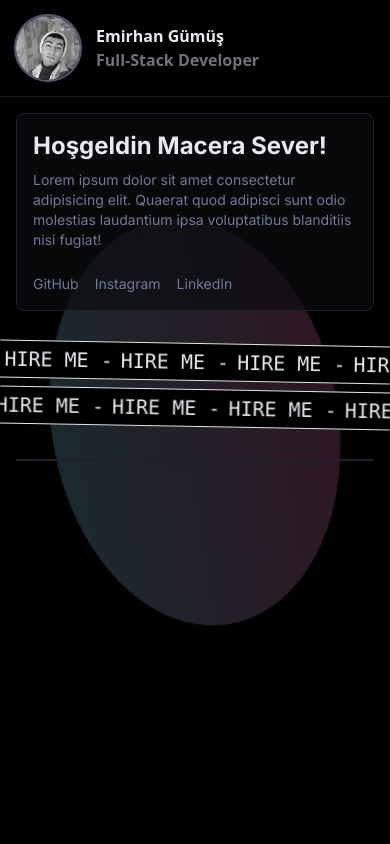
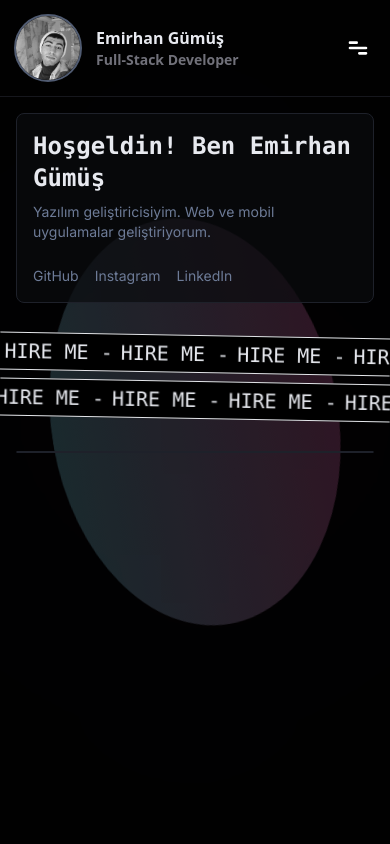
Before and after one commit to emirhangumus/emirhangumus.com, a Next.js app: page / in a window 390 px wide. Shown: the top 844 px of the page. Built offline with nearby package versions, Linux system fonts and the light colour scheme.

Commit message:
Some changes that i dont remember

```diff
--- a/src/components/Footer.tsx
+++ b/src/components/Footer.tsx
@@ -1,7 +1,4 @@
-import { useEffect, useState } from "react";
-import ReactHTMLParser from "react-html-parser";
-
-const quotesArr = [
+const quotes = [
     "Hayatta başarılı olmanın sırrı, kendini sevmek ve inanmaktır.",
     "Gerçek mutluluk, başka insanlara hizmet etmekten gelir.",
     "Bir adım atmak, bin düşünmekten iyidir.",
@@ -29,6 +26,8 @@ const quotesArr = [
     "İnsanların hayatında bir kez bile olsa, gerçek bir aşkı yaşaması gerekir. Aşk, her şeyin üstesinden gelebilir ve herkesi değiştirebilir.",
     "Gerçek aşk, sadece kalbin değil, ruhun da birleşmesidir.",
     "Aşk, insanı değiştiren en güçlü duygudur. Sevdiğimiz insan için yapabileceklerimizin sınırı yoktur.",
+    "'Bekle' dedi gitti. Ben beklemedim, o da gelmedi.",
+    "Özledim seni Müzeyyen'im",
 ];
 
 /**
@@ -45,20 +44,11 @@ const quotesArr = [
  */
 
 export default function Footer() {
-
-    // calculate the extra quote show probability as percentage
-    let probability = 100 - Math.floor((quotesArr.length / (quotesArr.length + 1)) * 100);
-
-    let extra = "🦄 Özledim seni Müzeyyen'im 🦄 <br> (Bu mesajı görme olasılığın %" + probability + " ve sen bu mesajı gördün. Tebrik ederim.)";
-    let quotes = [...quotesArr, extra];
-
-    const currentQuote = quotes[Math.floor(Math.random() * quotes.length)];
-
     return (
         <footer className="bg-cinder-950 bg-opacity-10 mt-4 border-t border-cinder-800">
             <div className="max-w-7xl mx-auto py-8 px-4 overflow-hidden sm:px-6 lg:px-8">
                 <p className="text-center text-sm text-cinder-500">
-                    {ReactHTMLParser(currentQuote)}
+                    {quotes[Math.floor(Math.random() * quotes.length)]}
                 </p>
             </div>
         </footer >
--- a/src/components/FrontPageBanner.tsx
+++ b/src/components/FrontPageBanner.tsx
@@ -1,18 +1,58 @@
 import Link from "next/link";
 import Container from "./shared/Container";
 import DecoratedBox from "./shared/DecoratedBox";
+import { useEffect, useRef, useState } from "react";
 
 export default function FrontPageBanner() {
+
+    const letters = "ABCDEFGHIJKLMNOPQRSTUVWXYZabcdefghıjklmnopqrstuvwxyz";
+
+    const correctName = "Emirhan Gümüş";
+
+    let nameRef = useRef<HTMLSpanElement>(null);
+    const [name, setName] = useState<string>("");
+
+    useEffect(() => {
+        let i = 0;
+        let max = correctName.length;
+        let r = ""
+        let currentStepString = "";
+        let interval = setInterval(() => {
+            if (nameRef.current?.innerText === correctName) {
+                clearInterval(interval);
+                return;
+            }
+
+            // r is the random string long as max
+            r = Array.from({ length: max }).map((_, i) => letters[Math.floor(Math.random() * letters.length)]).join("");
+
+            // overwrite corrent name to r with index
+            currentStepString = correctName.slice(0, i) + r.slice(i);
+
+            // set the name to currentStepString
+            setName(currentStepString);
+
+            i++;
+
+            // if the name is equal to the correct name, clear the interval
+            if (nameRef.current?.innerText === correctName) {
+                clearInterval(interval);
+            }
+
+        }, 150);
+        return () => clearInterval(interval);
+    }, [])
+
     return (
         <>
             <Container>
                 <DecoratedBox className="flex flex-col gap-6 py-4">
                     <div className="flex flex-col gap-2">
-                        <h2 className="text-2xl font-bold">
-                            Hoşgeldin Macera Sever!
+                        <h2 className="text-2xl font-bold font-mono">
+                            Hoşgeldin! Ben <span ref={nameRef}>{name}</span>
                         </h2>
                         <p className="text-cinder-400 text-sm">
-                            Lorem ipsum dolor sit amet consectetur adipisicing elit. Quaerat quod adipisci sunt odio molestias laudantium ipsa voluptatibus blanditiis nisi fugiat!
+                            Yazılım geliştiricisiyim. Web ve mobil uygulamalar geliştiriyorum.
                         </p>
                     </div>
                     <div className="flex gap-4 text-sm">
@@ -27,7 +67,7 @@ export default function FrontPageBanner() {
                         </Link>
                     </div>
                 </DecoratedBox>
-            </Container>
+            </Container >
         </>
     )
 }
--- a/src/components/Header.tsx
+++ b/src/components/Header.tsx
@@ -3,10 +3,14 @@ import Link from "next/link";
 import Image from "next/image";
 import { useEffect, useState } from "react";
 import { useRouter } from 'next/router';
+import Menu from "./svg/Menu";
+import FadeIn from "./animations/FadeIn";
+import Close from "./svg/Close";
 
 export default function Header() {
     // get current path
     const [path, setPath] = useState<string>("/");
+    const [menuOpen, setMenuOpen] = useState<boolean>(false);
     const router = useRouter();
 
     useEffect(() => {
@@ -17,6 +21,7 @@ export default function Header() {
         const handleRouteChange = (url: string) => {
             // do something when the route changes
             setPath(url);
+            setMenuOpen(false);
         }
 
         router.events.on('routeChangeComplete', handleRouteChange);
@@ -50,6 +55,14 @@ export default function Header() {
     ];
 
     return (
+        <>
+            {menuOpen && (
+                <style jsx global>{`
+                    html, body {
+                        overflow: hidden;
+                    }
+                `}</style>
+            )}
             <header className="border-b border-cinder-900 mb-4 relative z-10">
                 <Container>
                     <div className="flex justify-between py-4 items-center">
@@ -61,7 +74,7 @@ export default function Header() {
                                 <div>
                                     <div className="flex flex-col">
                                         <h1 className="lg:text-2xl text-base font-bold">Emirhan Gümüş</h1>
-                                    <p className="lg:text-2xl text-base text-zinc-500 group-hover:text-transparent group-hover:bg-gradient-to-r group-hover:bg-clip-text group-hover:from-pink-700 group-hover:to-blue-700">Full-Stack Developer</p>
+                                        <p className="lg:text-2xl text-sm text-zinc-500 group-hover:text-transparent group-hover:bg-gradient-to-r group-hover:bg-clip-text group-hover:from-pink-700 group-hover:to-blue-700">Full-Stack Developer</p>
                                     </div>
                                 </div>
                             </div>
@@ -77,8 +90,36 @@ export default function Header() {
                                 ))}
                             </ul>
                         </div>
+                        <div className="lg:hidden block">
+                            <button className="flex items-center justify-center" aria-label="Menü" onClick={() => setMenuOpen(!menuOpen)}>
+                                <Menu className="[&_*]:fill-white" height="32px" width="32px" />
+                            </button>
+                        </div>
                     </div>
                 </Container>
-        </header >
+            </header>
+            {menuOpen && (
+                <div className={`lg:hidden fixed top-0 left-0 w-full h-full bg-cinder-900 bg-opacity-95 z-20`}>
+                    <FadeIn className="h-full" delay={0}>
+                        <div className="absolute right-4 top-8">
+                            <button className="flex items-center justify-center" aria-label="Menü" onClick={() => setMenuOpen(!menuOpen)}>
+                                <Close />
+                            </button>
+                        </div>
+                        <div className="h-full grid place-items-center">
+                            <ul className="flex flex-col gap-4">
+                                {items.map(item => (
+                                    <li key={item.id}>
+                                        <Link href={item.href} className={`text-cinder-200 rounded-full block text-lg`}>
+                                            {item.title}
+                                        </Link>
+                                    </li>
+                                ))}
+                            </ul>
+                        </div>
+                    </FadeIn>
+                </div>
+            )}
+        </>
     )
 }
--- a/src/components/animations/FadeIn.tsx
+++ b/src/components/animations/FadeIn.tsx
@@ -2,11 +2,11 @@ import { useState } from "react";
 import { Waypoint } from "react-waypoint";
 import { animated, useSpring } from "@react-spring/web";
 
-const FadeIn = ({ children, delay }: { children: React.ReactNode, delay?: number }) => {
+const FadeIn = ({ children, delay, className }: { children: React.ReactNode, delay?: number, className?: string }) => {
     const [inView, setInview] = useState(false);
 
     const transition = useSpring({
-        delay: delay || 500,
+        delay: delay ?? 500,
         to: {
             y: !inView ? 24 : 0,
             opacity: !inView ? 0 : 1,
@@ -14,7 +14,7 @@ const FadeIn = ({ children, delay }: { children: React.ReactNode, delay?: number
     });
     return (
         <Waypoint onEnter={() => setInview(true)}>
-            <animated.div style={transition}>
+            <animated.div style={transition} className={className}>
                 {children}
             </animated.div>
         </Waypoint>
--- /dev/null
+++ b/src/components/svg/Close.tsx
@@ -0,0 +1,18 @@
+import React from "react";
+
+type Props = {
+    className?: string;
+    height?: string;
+    width?: string;
+    strokeWidth?: number;
+};
+
+function Close({ className, height, width, strokeWidth }: Props) {
+    return (
+        <svg fill="none" stroke="currentColor" viewBox="0 0 24 24" xmlns="http://www.w3.org/2000/svg" className={className} height={height ?? "24px"} width={width ?? "24px"}>
+            <path strokeLinecap="round" strokeLinejoin="round" strokeWidth={strokeWidth ?? 1} d="M6 18L18 6M6 6l12 12" />
+        </svg>
+    );
+}
+
+export default Close;
--- /dev/null
+++ b/src/components/svg/Menu.tsx
@@ -0,0 +1,24 @@
+import React from "react";
+
+type Props = {
+    className?: string;
+    height?: string;
+    width?: string;
+};
+
+function Menu({ className, height, width }: Props) {
+    return (
+        <svg
+            xmlns="http://www.w3.org/2000/svg"
+            preserveAspectRatio="xMinYMin"
+            viewBox="-5 -7 24 24"
+            className={className}
+            height={height ?? "1.5rem"}
+            width={width ?? "1.5rem"}
+        >
+            <path d="M1 0h5a1 1 0 110 2H1a1 1 0 110-2zm7 8h5a1 1 0 010 2H8a1 1 0 110-2zM1 4h12a1 1 0 010 2H1a1 1 0 110-2z"></path>
+        </svg>
+    );
+}
+
+export default Menu;
--- a/src/pages/anilarim/index.tsx
+++ b/src/pages/anilarim/index.tsx
@@ -5,43 +5,36 @@ import LoadingSpinner from "@/components/shared/LoadingSpinner";
 import Text from "@/components/shared/Text";
 import { anilarAtom } from "@/lib/atoms/anilarAtom";
 import { useAtom } from "jotai";
+import type { GetServerSidePropsContext } from "next";
 import { useEffect, useState } from "react";
 
-export default function Anilarim() {
-
-  const [anilar, setAnilar] = useAtom(anilarAtom);
-  const [loading, setLoading] = useState<boolean>(true);
+export default function Anilarim({ $anilar }: { $anilar: any[] }) {
 
   useEffect(() => {
-    const f = async () => {
-      const res = await fetch("/api/anilar");
-      const data = await res.json();
-      if (data.success) {
-        setAnilar(data.data);
-      }
-      setLoading(false);
-    }
-    f();
+    if (set) return;
+    setAnilar($anilar);
+    setSet(true);
   }, []);
+
+  const [set, setSet] = useState(false);
+  const [anilar, setAnilar] = useAtom(anilarAtom);
 
   return (
     <>
       <Container>
         <div className="flex flex-col gap-2">
           <Text level="h1">Anılarım</Text>
-          <Text level="p">Lorem ipsum dolor sit amet, consectetur adipisicing elit. Odit doloremque culpa impedit repellendus vitae non illum nulla modi reiciendis, accusantium quisquam dolorem veniam natus sed! Quaerat earum harum deleniti odit aut, itaque veniam. Totam pariatur quo assumenda voluptas ad necessitatibus!</Text>
+          <Text level="p">Kendi küçük galerim gibi bir yer burası. Kaydedilmeye değer bulduğum anları ölümsüzleştirmek için burada paylaşıyorum. Benim zaten bir anı kutum var. Burası da onun dijital hali 😁</Text>
         </div>
         <Divider />
-        {loading && anilar.length === 0 && (
-          <LoadingSpinner />
-        )}
-        {!loading && anilar.length === 0 && (
+        {!set && <LoadingSpinner />}
+        {set && anilar.length === 0 && (
           <div className="text-center">
             <div className="text-2xl font-bold">Henüz hiç anım yok.</div>
             <div className="text-xl">Biraz ekleyince gözükür burada.</div>
           </div>
         )}
-        {!loading && anilar.length > 0 && (
+        {set && anilar.length > 0 && (
           <div className="grid grid-cols-1 gap-8 max-w-md mx-auto pb-8">
             {anilar.map((ani) => (
               <AniCard key={ani.id} ani={ani} />
@@ -52,3 +45,23 @@ export default function Anilarim() {
     </>
   );
 }
+
+
+export async function getServerSideProps(ctx: GetServerSidePropsContext) {
+  const anilar = await fetch(`${process.env.BASE_URL}/api/anilar`)
+    .then(res => res.json())
+
+  if (!anilar || !anilar.data || !anilar.success) {
+    return {
+      props: {
+        post: null
+      }
+    }
+  }
+
+  return {
+    props: {
+      $anilar: anilar.data
+    }
+  }
+}
--- a/src/pages/blog/index.tsx
+++ b/src/pages/blog/index.tsx
@@ -23,7 +23,6 @@ export default function Blog({ posts }: { posts: PostInterface[] }) {
     )
 }
 
-
 export async function getServerSideProps(ctx: GetServerSidePropsContext) {
     const posts = await fetch(`${process.env.BASE_URL}/api/blog`)
         .then(res => res.json())
```
Also changed, not shown: public/uploads/22-04-2023/media-1682161790308-969338319.png (added), public/uploads/22-04-2023/media-1682162233893-634580967.png (added). Lines whose indentation alone changed are shown as unchanged.
